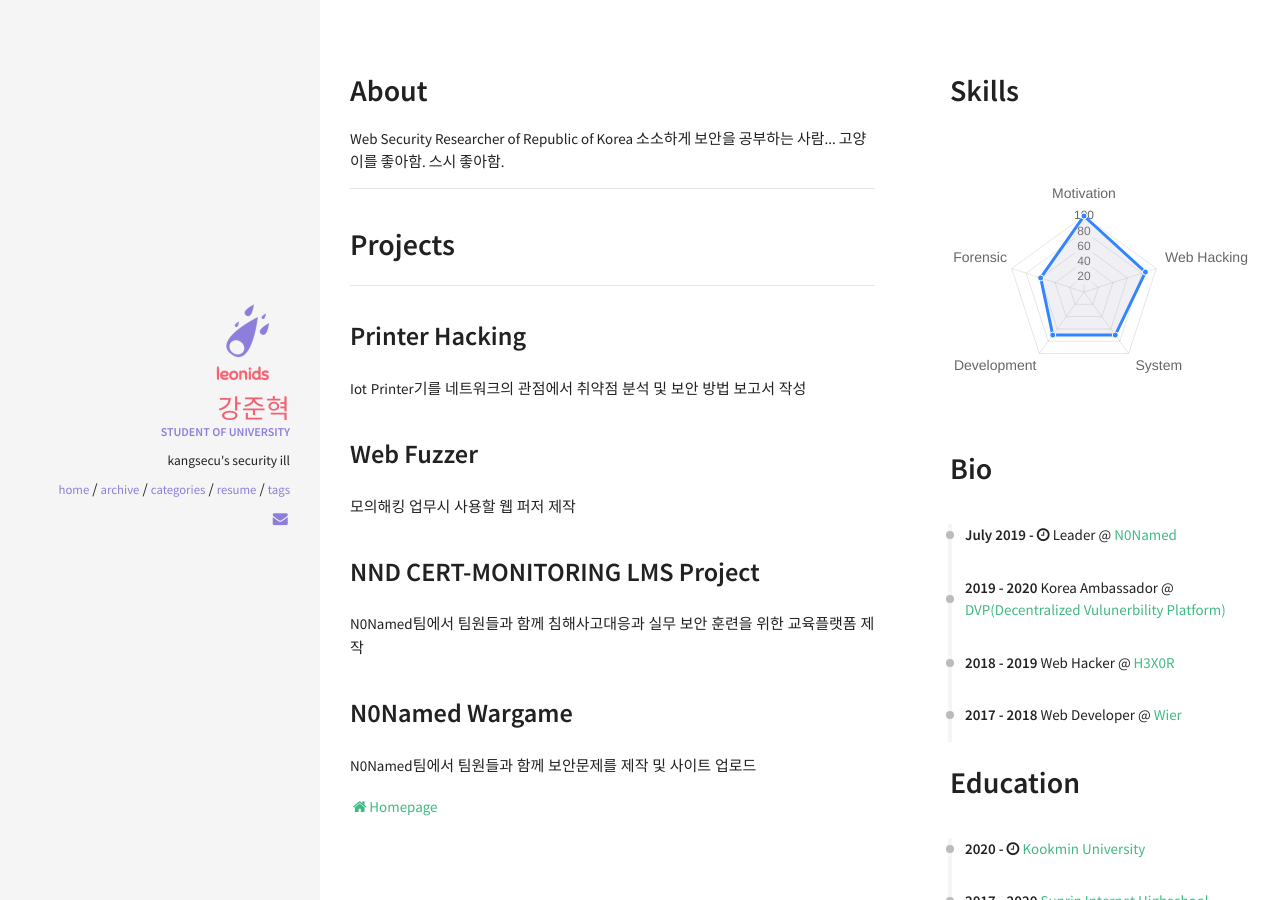
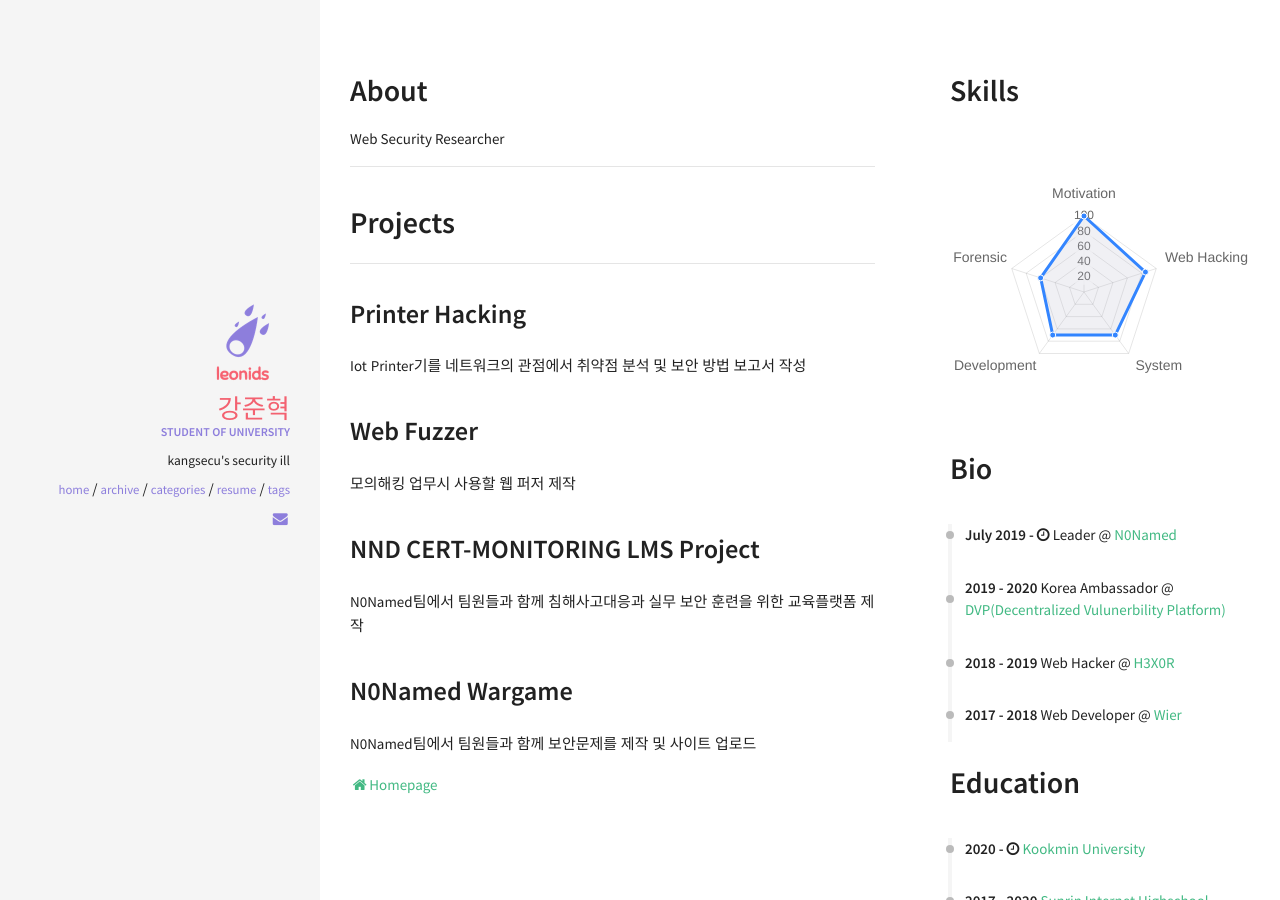
Before and after one commit to kangsecu/kangsecu.github.io, a Jekyll site: the page built from resume.html, in a window 1280 px wide. Built offline with Jekyll 4.4.1, drawn with Linux system fonts in a browser that asks for light colours; nearby versions of some CDN libraries.

Commit message:
Update about.html

```diff
--- a/_includes/sections/about.html
+++ b/_includes/sections/about.html
@@ -1,8 +1,6 @@
 <h1><span data-i18n="skills.my_skills">About</span></h1>
 
 <div>
-    Web Security Researcher of Republic of Korea
-    소소하게 보안을 공부하는 사람...
-    고양이를 좋아함. 스시 좋아함.
+    Web Security Researcher
 </div>
 <hr>
```
